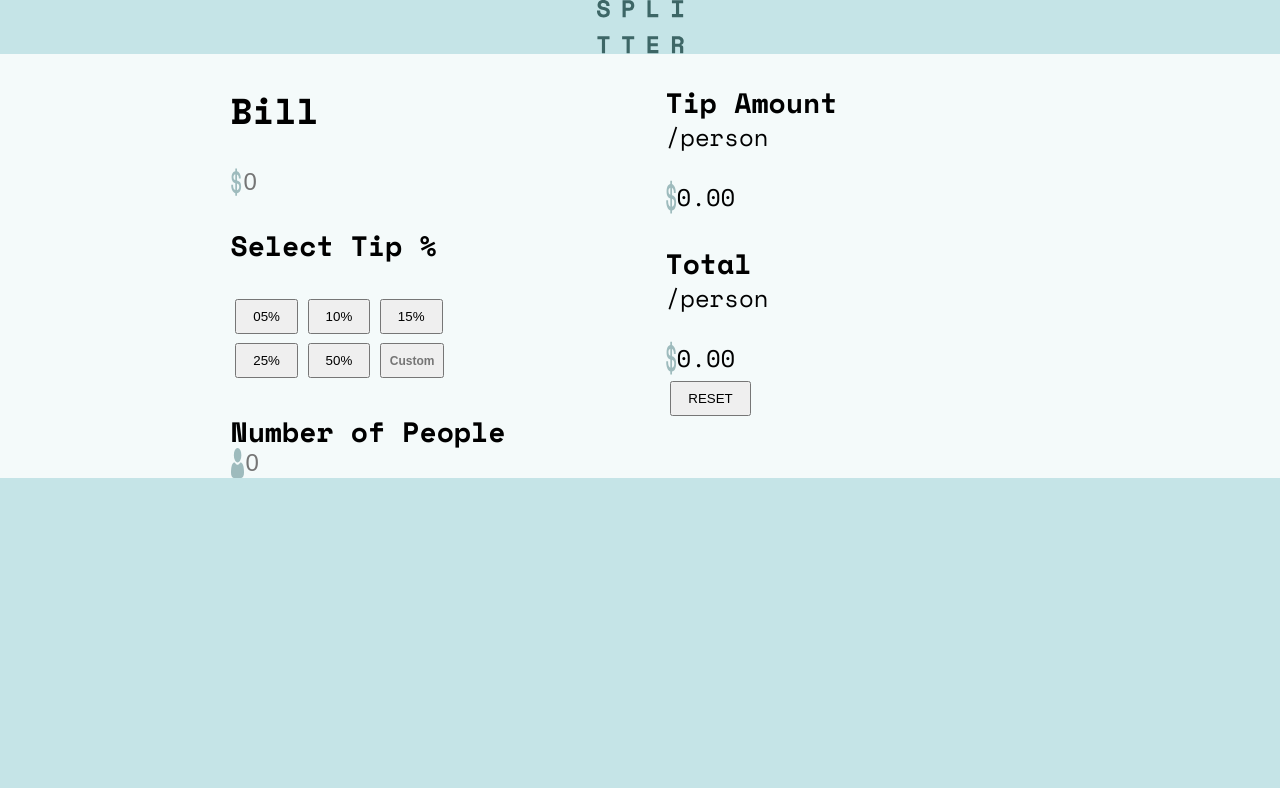
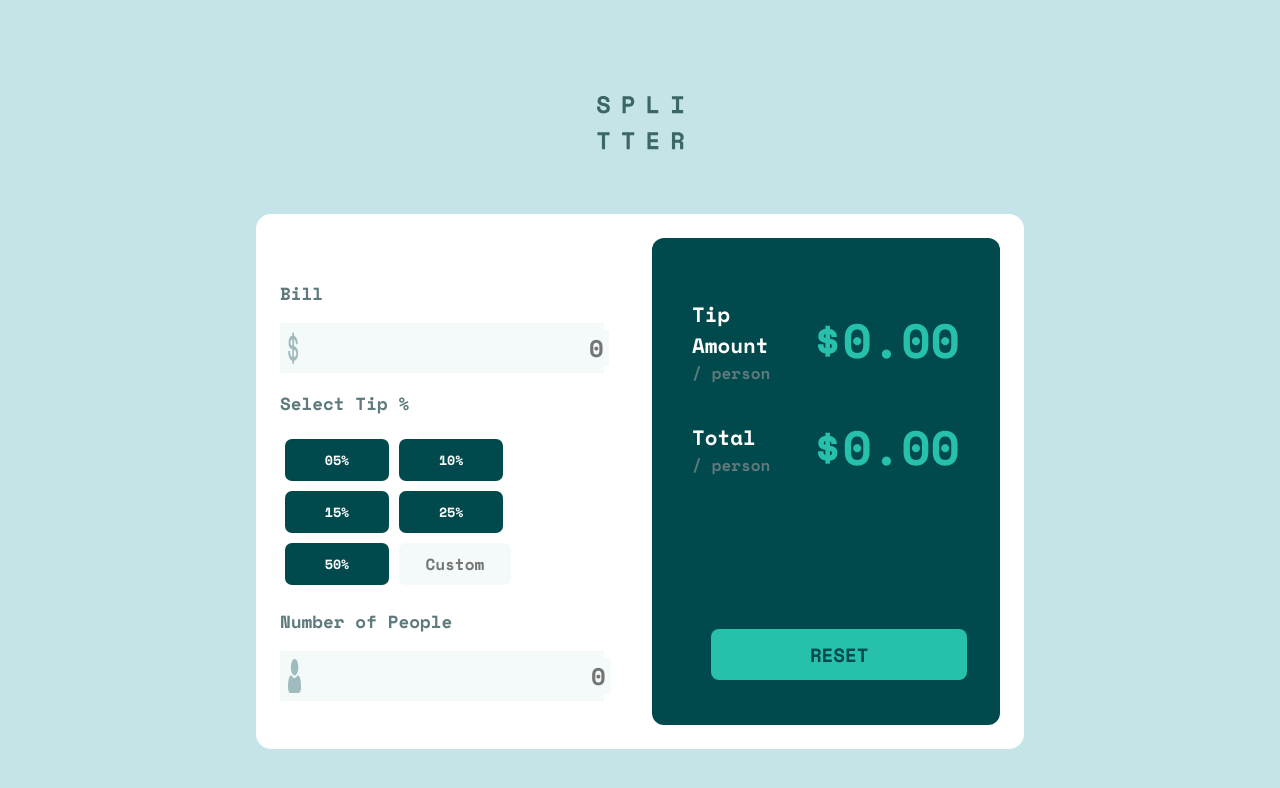
Before and after one commit to PrakashKunal/BillSplitterApp, a plain HTML site: page index.html in a window 1280 px wide. Drawn offline with nearby package versions, Linux system fonts and the light colour scheme.

Commit message:
update-Added final styles

```diff
--- a/app.js
+++ b/app.js
@@ -23,6 +23,7 @@ fiveper.addEventListener('click',()=>
     else
     {
         split((bill.value),(nom.value),5);
+        fiveper.style.backgroundColor='hsl('+172+','+ 67+'%,'+ 45+'%)';
     }
 })
 tenper.addEventListener('click',()=>
@@ -34,6 +35,7 @@ tenper.addEventListener('click',()=>
     else
     {
         split((bill.value),(nom.value),10);
+        tenper.style.backgroundColor='hsl('+172+','+ 67+'%,'+ 45+'%)';
     }
 })
 fifteenper.addEventListener('click',()=>
@@ -45,6 +47,7 @@ fifteenper.addEventListener('click',()=>
     else
     {
         split((bill.value),(nom.value),15);
+        fifteenper.style.backgroundColor='hsl('+172+','+ 67+'%,'+ 45+'%)';
     }
 })
 twentyfiveper.addEventListener('click',()=>
@@ -56,6 +59,7 @@ twentyfiveper.addEventListener('click',()=>
     else
     {
         split((bill.value),(nom.value),25);
+        twentyfiveper.style.backgroundColor='hsl('+172+','+ 67+'%,'+ 45+'%)';
     }
 })
 fiftyper.addEventListener('click',()=>
@@ -67,6 +71,7 @@ fiftyper.addEventListener('click',()=>
     else
     {
         split((bill.value),(nom.value),50);
+        fiftyper.style.backgroundColor='hsl('+172+','+ 67+'%,'+ 45+'%)';
     }
 })
 custombtn.addEventListener('click',()=>
@@ -82,10 +87,11 @@ custombtn.addEventListener('click',()=>
 })
 resetbtn.addEventListener('click',()=>
 {
+    errdis.innerText="";
     bill.value="";
     nom.value="";
     custombtn.value="";
-    tippp.innerText="0.00";
-    totalpp.innerText="0.00";
-
+    tippp.innerText="$0.00";
+    totalpp.innerText="$0.00";
+    fiveper.style.backgroundColor=tenper.style.backgroundColor=fifteenper.style.backgroundColor=twentyfiveper.style.backgroundColor=fiftyper.style.backgroundColor='hsl('+183+','+ 100+'%,'+ 15+'%)';
 })
--- a/index.html
+++ b/index.html
@@ -16,20 +16,20 @@
         </div>
         <main>
         <section id="inputcontainer">
-            <h2>Bill</h2>
+            <h3>Bill</h3>
             <div id="input">
                 <img src="images/icon-dollar.svg">
                 <input id="bill" type="text" placeholder="0">
             </div>
             <h3>Select Tip %</h3>
-            <div id="btncontainer">
+            <nav id="btncontainer">
                 <button id="fiveper">05%</button>
                 <button id="tenper">10%</button>
                 <button id="fifteenper">15%</button>
                 <button id="twentyfiveper">25%</button>
                 <button id="fiftyper">50%</button>
                 <button id="custombtn"><input id="customtip" type="text" placeholder="Custom"></button>
-            </div>
+            </nav>
             <h3>Number of People</h3>
             <p id="errdis"></p>
             <div>
@@ -42,24 +42,22 @@
             <div>
                 <span>
                     <h3>Tip Amount</h3>
-                    <p>/person</p>
+                    <p>/ person</p>
                 </span>
             </div>
             <div>
-                <img src="images/icon-dollar.svg">
-                <span id="tippp">0.00</span>
+                <span id="tippp">$0.00</span>
             </div>
             </article>
             <article>
                 <div>
                     <span>
                         <h3>Total</h3>
-                        <p>/person</p>
+                        <p>/ person</p>
                     </span>
                 </div>
                 <div>
-                    <img src="images/icon-dollar.svg">
-                    <span id="totalpp">0.00</span>
+                    <span id="totalpp">$0.00</span>
                 </div>
                 </article>
                 <button id="resetbtn">RESET</button>
--- a/style.css
+++ b/style.css
@@ -13,15 +13,20 @@ body
     display: flex;
     align-items: center;
     justify-content: center;
+    margin-top: 6rem;
+    margin-bottom:4rem ;
 }
 main
 {
     display: flex;
     justify-content: center;
-    align-items: centre;
-    background-color:hsl(189, 41%, 97%) ;
+    align-items: center;
+    margin-left:20vw;
+    background-color:hsl(0, 0%, 100%);
     box-sizing: border-box;
     min-height: 50vh;
+    max-width: 60vw;
+    border-radius: 15px;
 }
 div
 {
@@ -31,16 +36,17 @@ div
 p{
     margin-top: -2rem;
 }
-#btncontainer
-{
-    display: flex;
-    flex-wrap: wrap;
-    max-width: 60%;
-}
 button
 {
-    padding:0.5rem 1rem;
+    padding:.7rem 2.5rem;
     margin: 0.3rem;
+    background-color: hsl(183, 100%, 15%);
+    border-radius: 7px;
+    color:hsl(0, 0%, 100%);
+    font-weight: 700;
+    font-family: 'Space Mono',monospace;
+    border: none;
+
 }
 section
 {
@@ -48,8 +54,13 @@ section
 }
 #custombtn
 {
-    padding:0.1rem 0.5rem ;
-    width: 4rem;
+    margin: 0.3rem;
+    padding: 0;
+    border-radius:7px;
+    background-color:hsl(189, 41%, 97%);
+    width: 7rem;
+    text-align: center;
+
 }
 input
 {
@@ -64,13 +75,107 @@ input
     max-width: 80%;
     color: hsl(39, 87%, 56%);
     line-height: 0.8rem;
+    margin: 0.5rem;
+    padding: 0;
 }
 #customtip
 {
-    width: 100%;
-    font-size: 12px;
+    text-align: center;
+    width: 80%;
     margin: 0;
-    height: 100%;
+    height: 80%;
     padding: 0;
+    font-family: 'Space Mono',monospace;
+    font-size: 1rem;
     font-weight: 700;
 }
+#outputcontainer
+{
+    max-width: 25vw;
+    background-color: hsl(183, 100%, 15%);
+    margin: 1.5rem;
+    padding: 2.5rem;
+    border-radius: 12px;
+    display: flex;
+    flex-direction: column;
+}
+#outputcontainer h3
+{
+    color: hsl(0, 0%, 100%);
+    font-size: 1.3rem;
+    margin-bottom: 2rem;
+}
+#outputcontainer p
+{
+    font-size: 1rem;
+    color:hsl(186, 14%, 43%);
+    font-weight: 600;
+}
+#inputcontainer h3
+{
+    color:hsl(186, 14%, 43%);
+    font-size: 1.1rem;
+}
+article
+{
+    display: flex;
+    justify-content: space-between;
+}
+#inputcontainer
+{
+    margin: 1.5rem;
+}
+#resetbtn
+{
+    margin-top: 17vh;
+    width: 20vw;
+    margin-left: 1.5vw;
+    background-color: hsl(172, 67%, 45%);
+    color: hsl(183, 100%, 15%);
+    border-radius: 8px;
+    text-decoration: none;
+    border: none;
+    font-size: 1.2rem;
+    font-weight: 700;
+}
+#tippp,#totalpp
+{
+    font-size: 3rem;
+    display: flex;
+    align-items: center;
+    color: hsl(172, 67%, 45%);
+    font-weight: 700;
+}
+#inputcontainer div
+{
+    display: flex;
+    justify-content: space-between;
+    background-color: hsl(189, 41%, 97%);
+    padding: .5rem;
+    max-width: 30vw;
+}
+input
+{
+    text-decoration: none;
+    height: 3vh;
+    text-align: end;
+    padding: .3rem;
+    font-weight: 700;
+    font-size: 1.5rem;
+    font-family: 'Space Mono',monospace;
+    color:hsl(183, 100%, 15%);
+    outline:none;
+}
+#btncontainer
+{
+    display: flex;
+    flex-wrap: wrap;
+    max-width:25vw;
+    background-color:hsl(0, 0%, 100%) ;
+}
+@media (max-width:660px)
+{
+    main{
+        flex-direction: column;
+    }
+}
```
